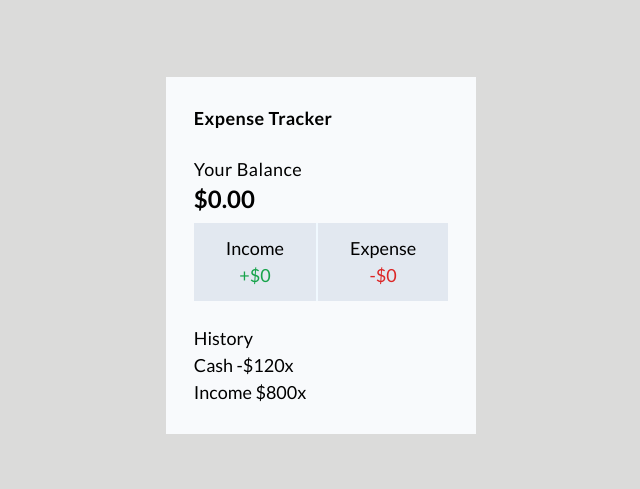
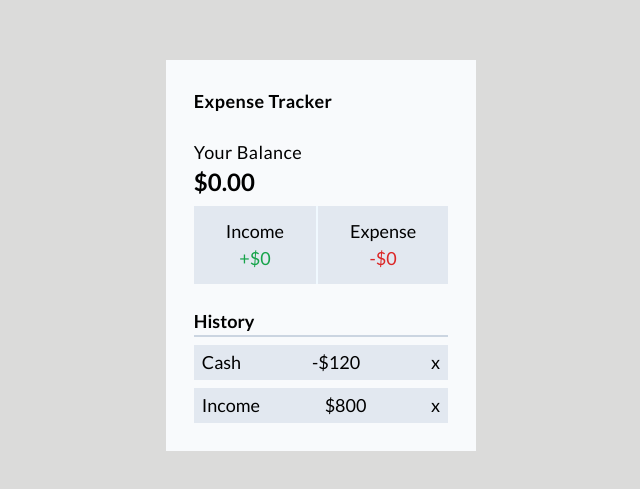
Before and after one commit to Lu-Smith/vue_expense_tracker, a Vue app: page / in a window 1280 px wide. Shown: the part 145-634 px from the top of the page, without its empty margins (319-959 px from the left). Built offline with nearby package versions, Linux system fonts and the light colour scheme.

Commit message:
Updated styling TransactionList

```diff
--- a/src/components/TransactionList.vue
+++ b/src/components/TransactionList.vue
@@ -1,11 +1,11 @@
 <template>
-    <h3>History</h3>
+    <h3 class="font-semibold border-solid border-b-2 border-slate-300">History</h3>
     <ul id="list" class="list">
-        <li class="minus">
+        <li class="bg-slate-200 mt-2 px-2 py-1 flex items-center flex-row justify-between">
         Cash <span>-$120</span>
         <button class="delete-btn">x</button>
         </li>
-        <li class="plus">
+        <li class="bg-slate-200 mt-2 px-2 py-1 flex items-center flex-row justify-between">
         Income <span>$800</span>
         <button class="delete-btn">x</button>
         </li>
```
